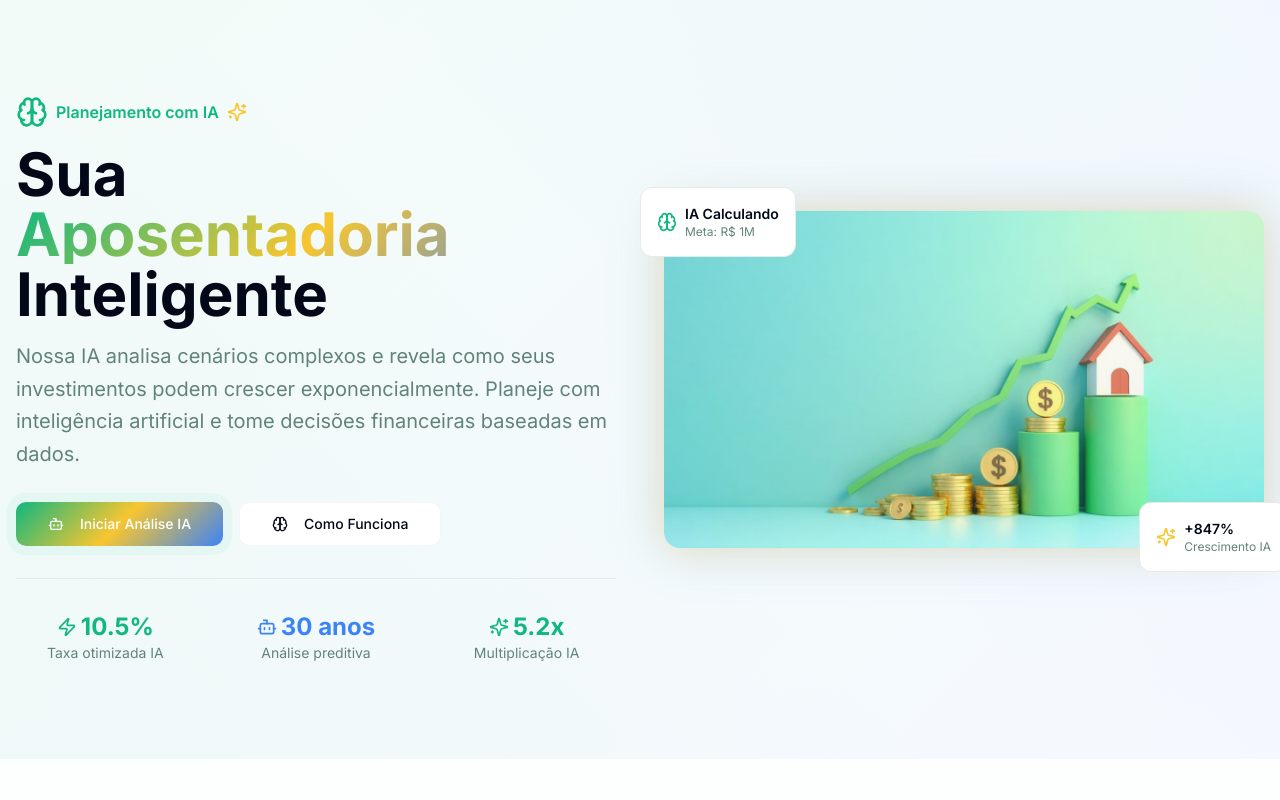
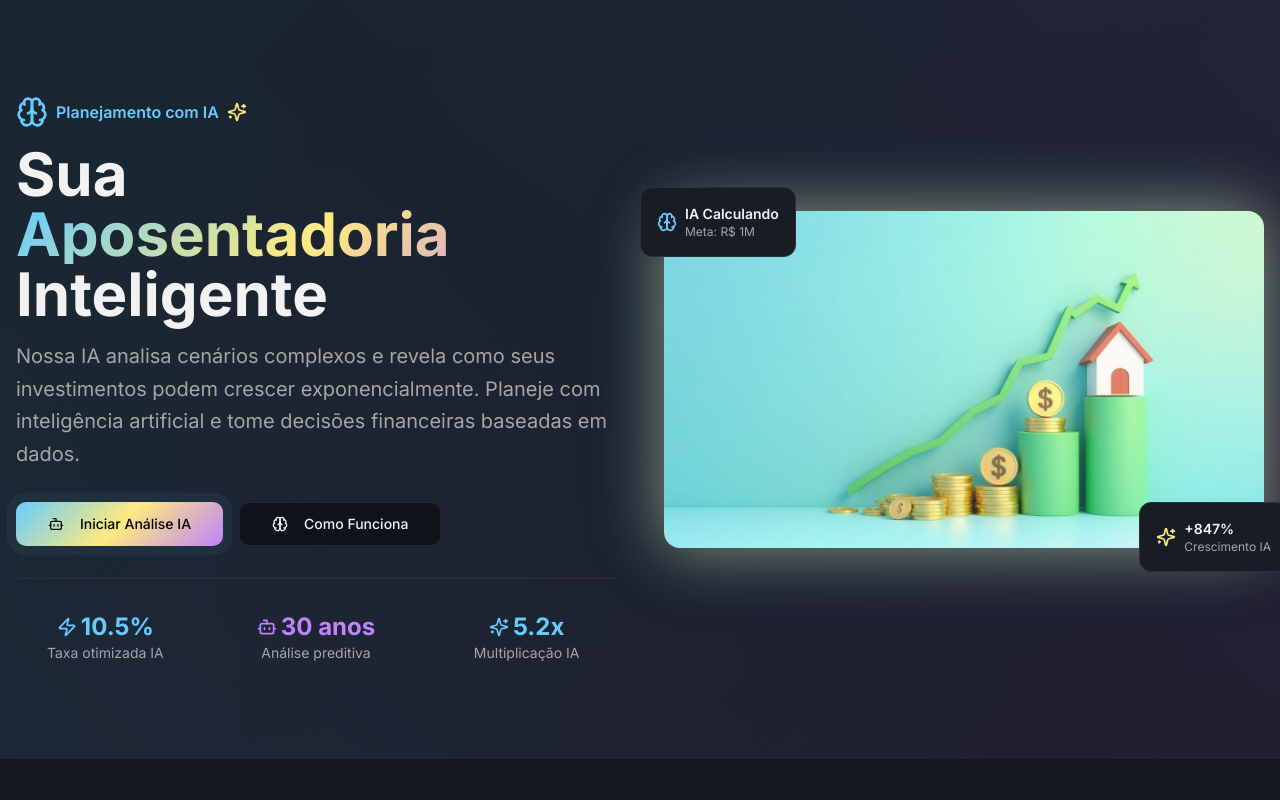
Before and after one commit to guiborges77/planejador-financeiro-ia, a React (Vite) app: page / in a window 1280 px wide. Shown: the top 800 px of the page. Built offline with nearby package versions, Linux system fonts and the light colour scheme.

Commit message:
Refactor: Apply dark theme
Implement a dark theme for the application, maintaining the intelligent AI planner aesthetic. This change adjusts color variables and gradients to create a more visually appealing dark mode experience.

```diff
--- a/src/index.css
+++ b/src/index.css
@@ -8,57 +8,57 @@ All colors MUST be HSL.
 
 @layer base {
   :root {
-    /* Wealth & Intelligence Theme */
-    --primary: 160 84% 39%; /* Emerald Green */
-    --primary-foreground: 0 0% 100%;
-    --primary-glow: 160 84% 55%;
-    --primary-dark: 160 84% 25%;
+    /* Dark AI Intelligence Theme */
+    --primary: 200 100% 70%; /* Bright Cyan */
+    --primary-foreground: 0 0% 0%;
+    --primary-glow: 200 100% 80%;
+    --primary-dark: 200 100% 50%;
 
-    --secondary: 217 91% 60%; /* Sapphire Blue */
-    --secondary-foreground: 0 0% 100%;
-    --secondary-glow: 217 91% 75%;
+    --secondary: 270 95% 75%; /* Electric Purple */
+    --secondary-foreground: 0 0% 0%;
+    --secondary-glow: 270 95% 85%;
 
-    --accent-ai: 45 93% 58%; /* Golden Amber */
-    --accent-ai-foreground: 160 84% 15%;
+    --accent-ai: 50 100% 75%; /* Electric Gold */
+    --accent-ai-foreground: 0 0% 0%;
 
-    --success: 142 76% 36%;
-    --success-foreground: 0 0% 100%;
+    --success: 120 100% 60%;
+    --success-foreground: 0 0% 0%;
 
-    --warning: 48 96% 53%;
-    --warning-foreground: 222 84% 5%;
+    --warning: 40 100% 70%;
+    --warning-foreground: 0 0% 0%;
 
-    /* UI Colors */
-    --background: 0 0% 100%;
-    --foreground: 222 84% 5%;
+    /* UI Colors - Dark Theme */
+    --background: 220 25% 8%; /* Deep Dark Blue */
+    --foreground: 0 0% 95%;
 
-    --card: 0 0% 100%;
-    --card-foreground: 222 84% 5%;
+    --card: 220 20% 12%; /* Slightly lighter dark */
+    --card-foreground: 0 0% 95%;
 
-    --muted: 160 20% 98%;
-    --muted-foreground: 160 15% 45%;
+    --muted: 220 15% 15%;
+    --muted-foreground: 0 0% 65%;
 
-    --accent: 160 20% 97%;
-    --accent-foreground: 222 84% 5%;
+    --accent: 220 20% 18%;
+    --accent-foreground: 0 0% 95%;
 
-    --destructive: 0 84% 60%;
-    --destructive-foreground: 0 0% 100%;
+    --destructive: 0 75% 65%;
+    --destructive-foreground: 0 0% 95%;
 
-    --border: 160 15% 91%;
-    --input: 160 15% 96%;
-    --ring: 160 84% 39%;
+    --border: 220 15% 20%;
+    --input: 220 15% 16%;
+    --ring: 200 100% 70%;
 
-    /* Wealth & Intelligence Gradients */
-    --gradient-primary: linear-gradient(135deg, hsl(160 84% 39%), hsl(217 91% 60%));
-    --gradient-ai: linear-gradient(135deg, hsl(160 84% 39%), hsl(45 93% 58%), hsl(217 91% 60%));
-    --gradient-card: linear-gradient(145deg, hsl(0 0% 100%), hsl(160 20% 97%));
-    --gradient-hero: linear-gradient(135deg, hsl(160 84% 39% / 0.05), hsl(217 91% 60% / 0.05));
-    --gradient-neural: linear-gradient(45deg, hsl(160 84% 39% / 0.1), transparent, hsl(217 91% 60% / 0.1));
+    /* Dark AI Gradients */
+    --gradient-primary: linear-gradient(135deg, hsl(200 100% 70%), hsl(270 95% 75%));
+    --gradient-ai: linear-gradient(135deg, hsl(200 100% 70%), hsl(50 100% 75%), hsl(270 95% 75%));
+    --gradient-card: linear-gradient(145deg, hsl(220 20% 12%), hsl(220 15% 15%));
+    --gradient-hero: linear-gradient(135deg, hsl(200 100% 70% / 0.1), hsl(270 95% 75% / 0.1));
+    --gradient-neural: linear-gradient(45deg, hsl(200 100% 70% / 0.15), transparent, hsl(270 95% 75% / 0.15));
 
-    /* Wealth & Intelligence Shadows */
-    --shadow-card: 0 4px 6px -1px hsl(160 15% 91% / 0.1), 0 2px 4px -1px hsl(160 15% 91% / 0.06);
-    --shadow-elevated: 0 20px 25px -5px hsl(160 15% 91% / 0.1), 0 10px 10px -5px hsl(160 15% 91% / 0.04);
-    --shadow-glow: 0 0 30px hsl(160 84% 39% / 0.2);
-    --shadow-ai-glow: 0 0 40px hsl(45 93% 58% / 0.3), 0 0 60px hsl(217 91% 60% / 0.2);
+    /* Dark AI Shadows */
+    --shadow-card: 0 4px 20px -2px hsl(200 100% 70% / 0.1), 0 2px 8px -1px hsl(270 95% 75% / 0.05);
+    --shadow-elevated: 0 20px 40px -10px hsl(200 100% 70% / 0.15), 0 10px 20px -5px hsl(270 95% 75% / 0.1);
+    --shadow-glow: 0 0 40px hsl(200 100% 70% / 0.3);
+    --shadow-ai-glow: 0 0 60px hsl(50 100% 75% / 0.4), 0 0 80px hsl(200 100% 70% / 0.3);
 
     /* AI Animations */
     --transition-smooth: all 0.2s cubic-bezier(0.4, 0, 0.2, 1);
```
